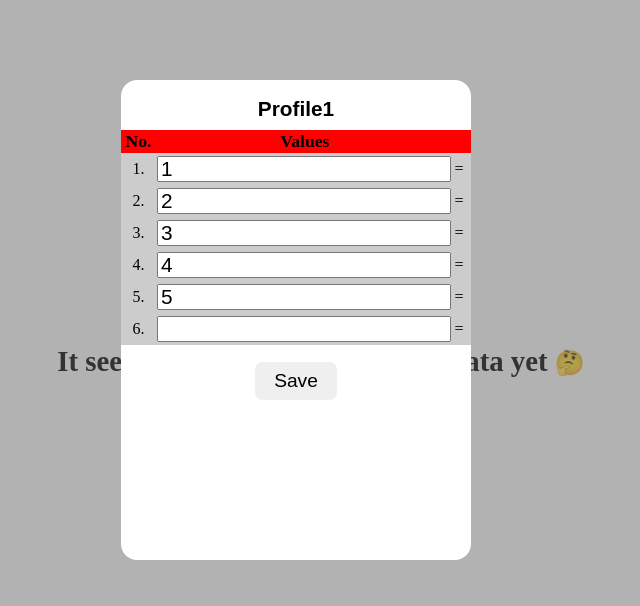
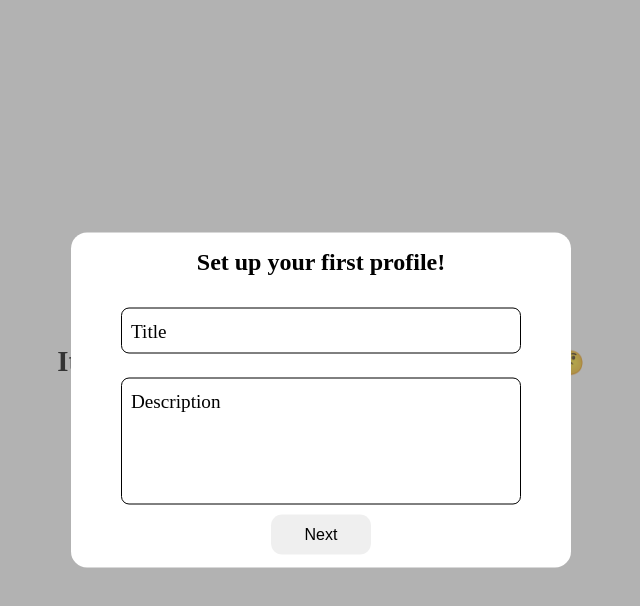
Before and after one commit to Marcin15/Mpso, an Angular app: page / in a window 1280 px wide. Both pictures are taken after a click on the button "Add data!". Shown: the top 606 px of the page, without its empty margins (319-959 px from the left). Built offline with nearby package versions, Linux system fonts and the light colour scheme; what ng2-charts would draw is missing.

Commit message:
feat(basic-information-dialog): allow user to provide basic information about project

```diff
--- a/src/app/app.component.html
+++ b/src/app/app.component.html
@@ -19,10 +19,9 @@
   </div>
 </ng-template>
 
-<app-data-insert-dialog *ngIf="showDataInsertDialog"
-                        (closeDialog)="showDataInsertDialog = false"
-                        (getProfileData)="getProfileData($event)">
-</app-data-insert-dialog>
+<app-basic-information-dialog *ngIf="showDataInsertDialog"
+                        (closeDialog)="showDataInsertDialog = false">
+</app-basic-information-dialog>
 
 <!--
 <app-data-manager *ngIf="!showDataInsertComponent"
--- a/src/app/app.module.ts
+++ b/src/app/app.module.ts
@@ -7,13 +7,15 @@ import { DataManagerDialogComponent } from './components/dialogs/data-manager-di
 import { DataInsertDialogComponent } from './components/dialogs/data-insert-dialog/data-insert-dialog.component';
 import { FormsModule } from '@angular/forms';
 import { NgChartsConfiguration, NgChartsModule } from 'ng2-charts';
+import { BasicInformationDialogComponent } from './components/dialogs/basic-information-dialog/basic-information-dialog.component';
 
 @NgModule({
   declarations: [
     AppComponent,
     ChartComponent,
     DataManagerDialogComponent,
-    DataInsertDialogComponent
+    DataInsertDialogComponent,
+    BasicInformationDialogComponent
   ],
   imports: [
     BrowserModule,
--- /dev/null
+++ b/src/app/components/dialogs/basic-information-dialog/basic-information-dialog.component.html
@@ -0,0 +1,29 @@
+<div class="overlay" (click)="closeDialogClick()"></div>
+<div class="container">
+    <div class="profile-title">
+        <span>Set up your first profile!</span>
+    </div>
+    <div class="input-box-wrapper">
+        <div class="title input-box">
+            <input
+                type="text"
+                required="required"
+                [(ngModel)]="title"
+                [ngClass]="{ 'not-empty': title }"
+            />
+            <span>Title</span>
+        </div>
+        <div class="description input-box">
+            <input
+                type="text"
+                required="required"
+                [(ngModel)]="description"
+                [ngClass]="{ 'not-empty': description }"
+            />
+            <span>Description</span>
+        </div>
+    </div>
+    <div class="submit-wrapper">
+        <button>Next</button>
+    </div>
+</div>
--- /dev/null
+++ b/src/app/components/dialogs/basic-information-dialog/basic-information-dialog.component.scss
@@ -0,0 +1,96 @@
+
+.overlay {
+    position: fixed;
+    top: 0;
+    left: 0;
+    width: 100vw;
+    height: 100vh;
+    background-color: rgba(102, 102, 102, 0.5);
+}
+
+.container {
+    position: fixed;
+    top: 50%;
+    left: 50%;
+    transform: translate(-50%, -50%);
+    width: 500px;
+    height: 335px;
+    background-color: #fff;
+    border-radius: 1rem;
+}
+
+.profile-title {
+    display: flex;
+    justify-content: center;
+    width: 100%;
+    font-size: 1.5rem;
+    font-weight: 600;
+    margin-top: 1rem;
+}
+
+.input-box-wrapper {
+    display: flex;
+    flex-direction: column;
+    align-items: center;
+    margin-top: 2rem;
+    gap: 1.5rem;
+
+    .input-box {
+        display: flex;
+        position: relative;
+        justify-content: center;
+        width: 80%;
+
+    &.description input{
+        height: 100px;
+    }
+
+        input {
+            width: 100%;
+            padding: .8rem;
+            border: 1px solid #000;
+            border-radius: .5rem;
+            outline: none;
+            font-size: 1rem;
+            transition: 250ms;
+        }
+
+        span {
+            position: absolute;
+            left: 0;
+            top: 3px;
+            padding: 10px;
+            transition: 250ms;
+            font-size: 1.2rem;
+        }
+
+        & input:focus ~ span,
+        & input.not-empty ~ span{
+            color: aqua;
+            transform: translate(10px, -10px);
+            font-size: .9rem;
+            padding: 0 10px;
+            background-color: #fff;
+        }
+
+        & input:focus {
+            border-color: aqua;
+        }
+    }
+}
+
+.submit-wrapper {
+    display: flex;
+    justify-content: center;
+    width: 100%;
+
+    button {
+        width: 100px;
+        height: 40px;
+        margin-top: 10px;
+        border: none;
+        border-radius: .7rem;
+        font-size: 1rem;
+        cursor: pointer;
+    }
+}
--- /dev/null
+++ b/src/app/components/dialogs/basic-information-dialog/basic-information-dialog.component.ts
@@ -0,0 +1,25 @@
+import { Component, EventEmitter, OnInit, Output } from '@angular/core';
+import { ProfileData } from 'src/app/models/profileData';
+
+@Component({
+  selector: 'app-basic-information-dialog',
+  templateUrl: './basic-information-dialog.component.html',
+  styleUrls: ['./basic-information-dialog.component.scss']
+})
+export class BasicInformationDialogComponent implements OnInit {
+
+  @Output() getProfileData = new EventEmitter<ProfileData>;
+  @Output() closeDialog = new EventEmitter;
+
+  title!: string;
+  description!: string;
+
+  constructor() { }
+
+  ngOnInit(): void {
+  }
+
+  closeDialogClick() {
+    this.closeDialog.emit();
+  }
+}
```
Also changed, not shown: to do.txt.
